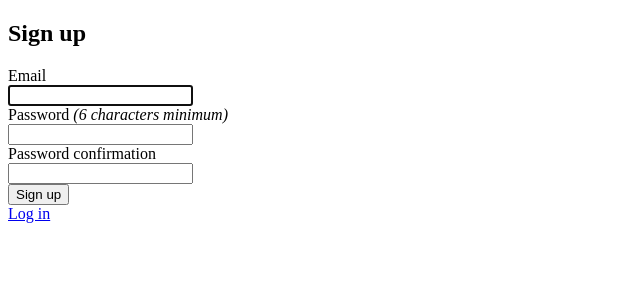
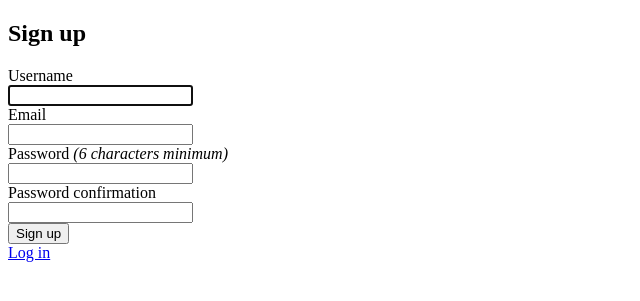
Before and after one commit to AnderDevitt/bored-games, a Rails app: the page made by app/controllers/application_controller.rb in a window 1280 px wide. Shown: the top 301 px of the page, without its empty margins (0-640 px from the left). Run offline with Rails 7, Linux system fonts and the light colour scheme.

Commit message:
added devise permitted parameters to application controller

```diff
--- a/app/controllers/application_controller.rb
+++ b/app/controllers/application_controller.rb
@@ -1,2 +1,18 @@
 class ApplicationController < ActionController::Base
+    before_action :configure_permitted_parameters, if: :devise_controller?
+
+    protected
+
+    def configure_permitted_parameters
+        devise_parameter_sanitizer.permit(:sign_up, keys: [:username])
+    end
 end
+
+# this will help later when I add the address
+    # before_action :configure_permitted_parameters, if: :devise_controller?
+
+    #   protected
+
+    #   def configure_permitted_parameters
+    #     devise_parameter_sanitizer.permit(:sign_up, keys: [:first_name, :last_name, address_attributes: [:country, :state, :city, :area, :postal_code]])
+    #   end
--- a/app/views/devise/registrations/new.html.erb
+++ b/app/views/devise/registrations/new.html.erb
@@ -2,6 +2,11 @@
 
 <%= form_for(resource, as: resource_name, url: registration_path(resource_name)) do |f| %>
   <%= render "devise/shared/error_messages", resource: resource %>
+
+  <div class="field">
+    <%= f.label :username %><br />
+    <%= f.text_field :username, autofocus: true, required: true, autocomplete: "username" %>
+  </div>
 
   <div class="field">
     <%= f.label :email %><br />
```
